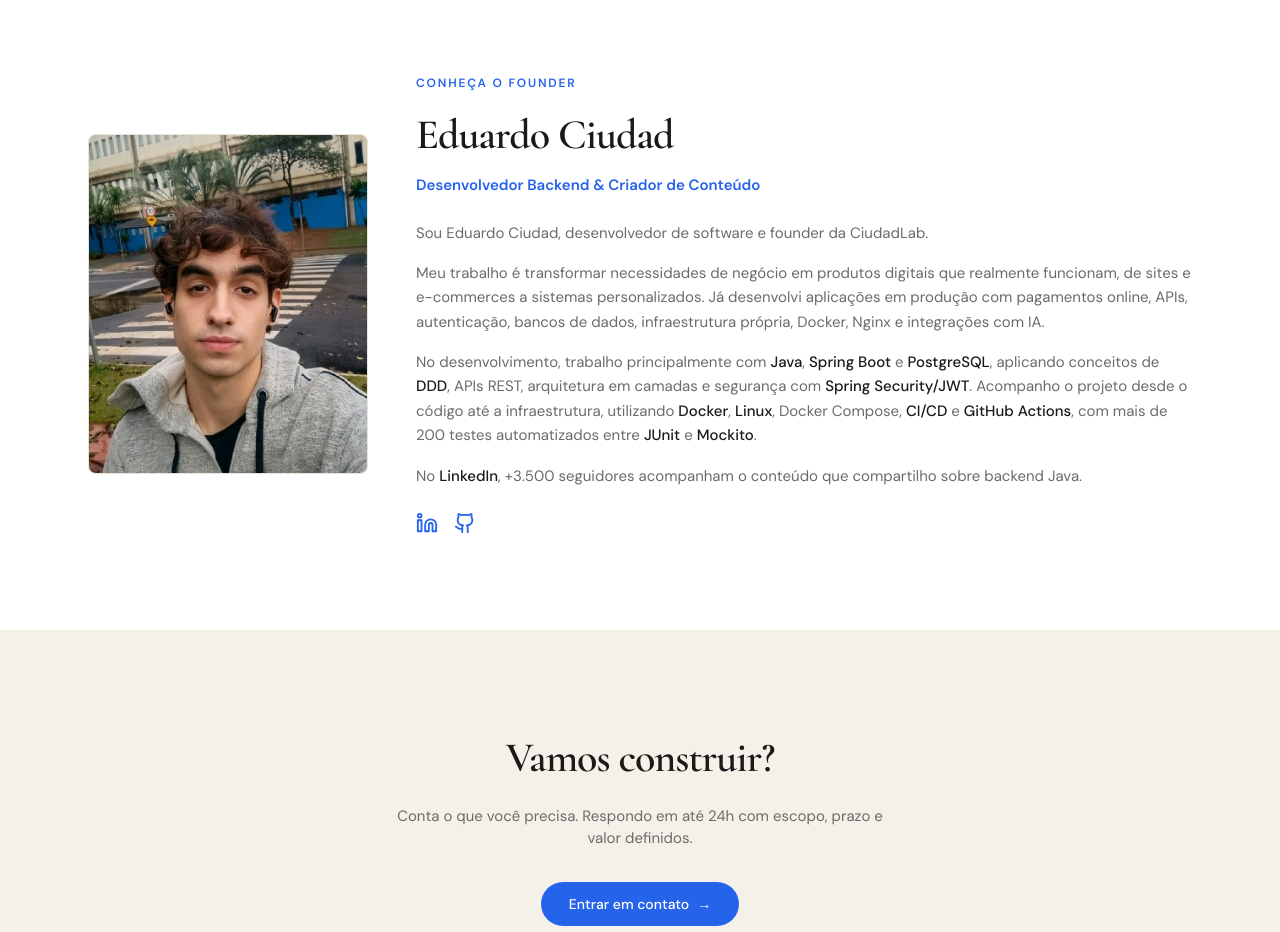
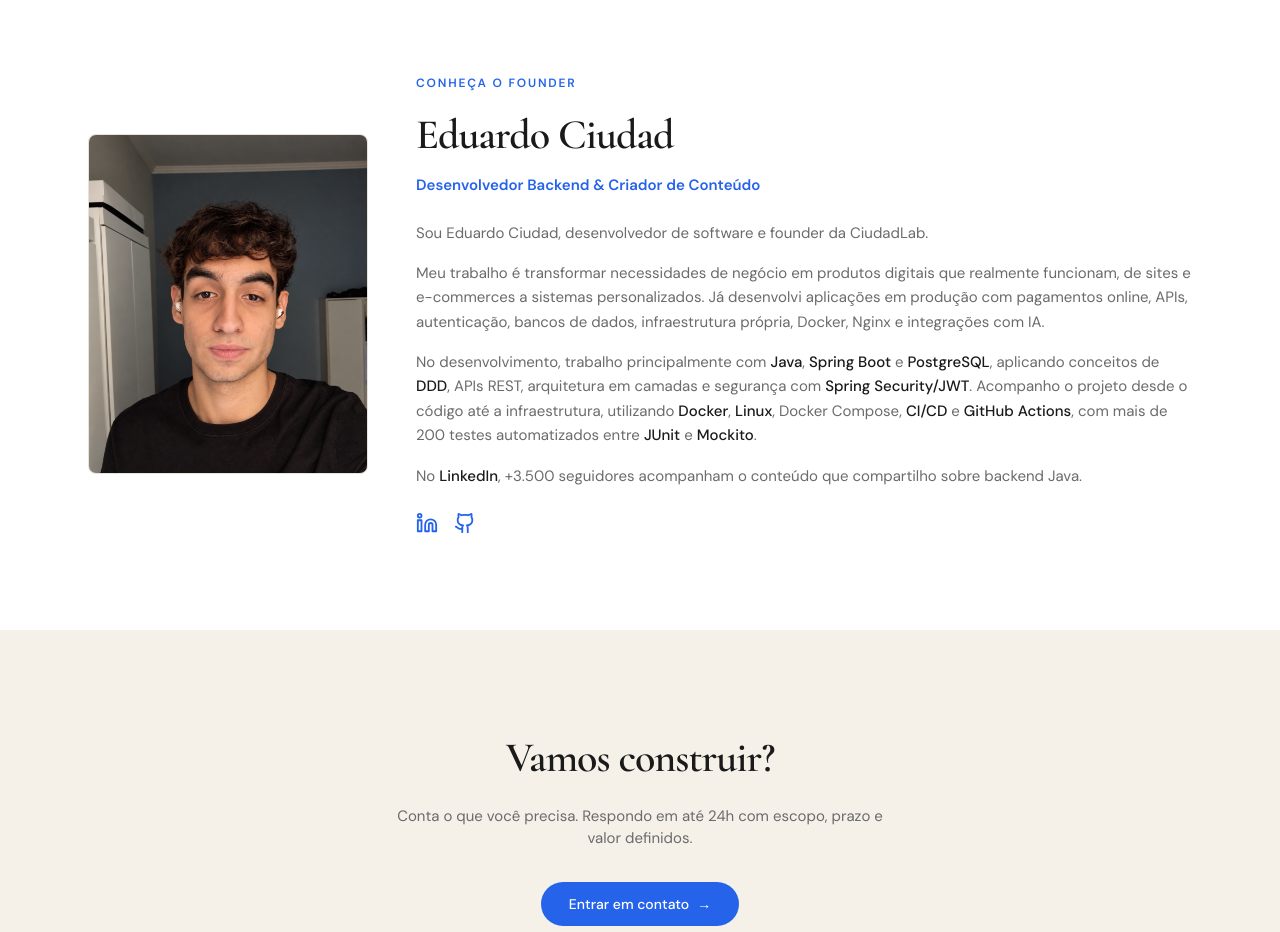
Before and after one commit to eduardo-Ciudad/ciudad.dev, a Next.js app: page / in a window 1280 px wide. Shown: the part 4660-5592 px from the top of the page. Built offline with nearby package versions, Linux system fonts and the light colour scheme; no server answers.

Commit message:
feat: mudei a foto do founder

```diff
--- a/src/components/About.tsx
+++ b/src/components/About.tsx
@@ -12,7 +12,7 @@ export function About() {
           <ScrollReveal className="shrink-0">
             <div className="relative w-[240px] h-[300px] md:w-[280px] md:h-[340px] rounded-lg bg-surface border border-card-border overflow-hidden">
               <Image
-                src="/img/founder.jpg"
+                src="/img/foto-founderV2.png"
                 alt="Eduardo Ciudad, founder da CiudadLab"
                 fill
                 className="object-cover"
```
Also changed, not shown: public/img/foto-founderV2.png (added).
